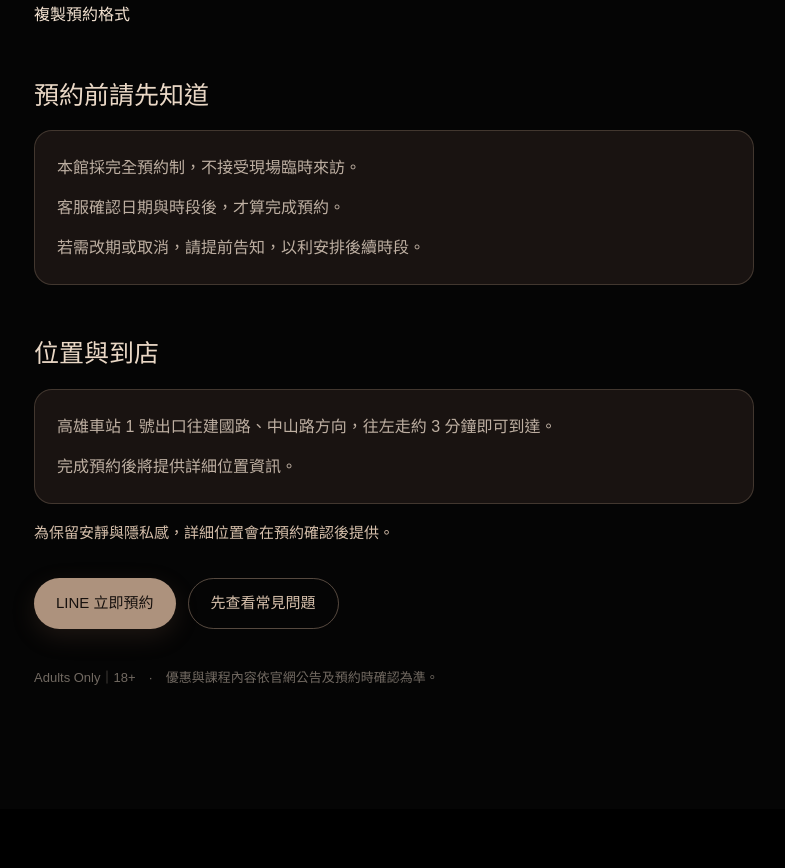
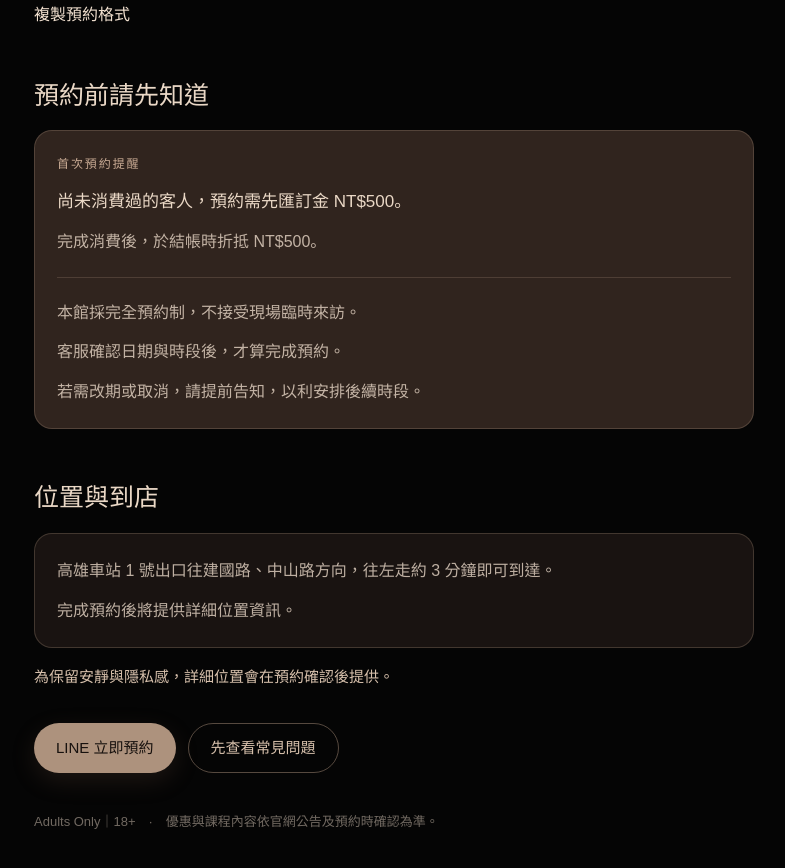
Before and after one commit to profoundroomkh/profound-room, a Next.js app: page /reservation in a window 1280 px wide. Shown: the part 1086-1954 px from the top of the page, without its empty margins (246-1031 px from the left). Before the commit the page ends 1895 px from the top, so only its background shows below. Built offline with nearby package versions, Linux system fonts and the light colour scheme.

Commit message:
Add first-time reservation deposit notice

```diff
--- a/app/reservation/page.js
+++ b/app/reservation/page.js
@@ -96,7 +96,13 @@ export default function ReservationPage() {
             <h2 className={styles.sectionHeading} id="appointment-only-title">
               預約前請先知道
             </h2>
-            <div className={styles.infoCard}>
+            <div className={`${styles.infoCard} ${styles.depositCard}`}>
+              <p className={styles.depositEyebrow}>首次預約提醒</p>
+              <p className={styles.depositMain}>
+                尚未消費過的客人，預約需先匯訂金 NT$500。
+              </p>
+              <p>完成消費後，於結帳時折抵 NT$500。</p>
+              <div className={styles.divider} aria-hidden="true" />
               <p>本館採完全預約制，不接受現場臨時來訪。</p>
               <p>客服確認日期與時段後，才算完成預約。</p>
               <p>若需改期或取消，請提前告知，以利安排後續時段。</p>
--- a/app/reservation/reservation.module.css
+++ b/app/reservation/reservation.module.css
@@ -124,6 +124,27 @@
   margin-top: 10px;
 }
 
+.depositCard {
+  background: rgba(66, 49, 41, 0.72);
+}
+
+.depositEyebrow {
+  color: #c9ab94 !important;
+  font-size: 12px;
+  letter-spacing: 0.16em;
+}
+
+.depositMain {
+  color: #ead8c6 !important;
+  font-size: 17px;
+}
+
+.divider {
+  height: 1px;
+  margin: 20px 0;
+  background: rgba(173, 146, 125, 0.24);
+}
+
 .booking-template {
   display: grid;
   gap: 16px;
```
